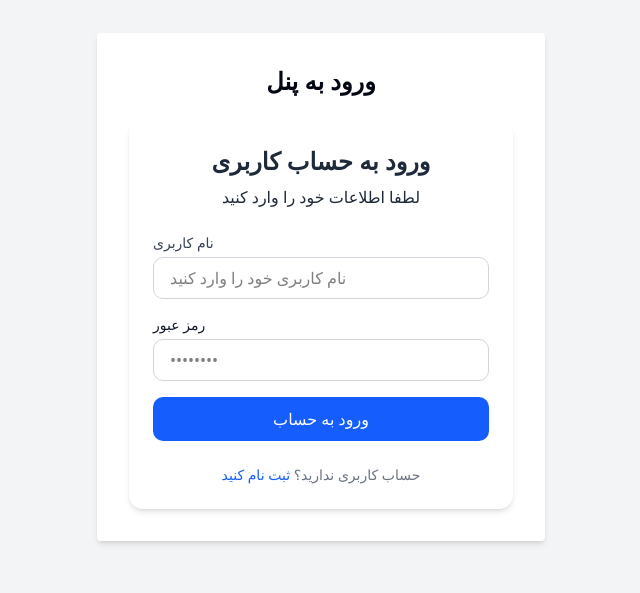
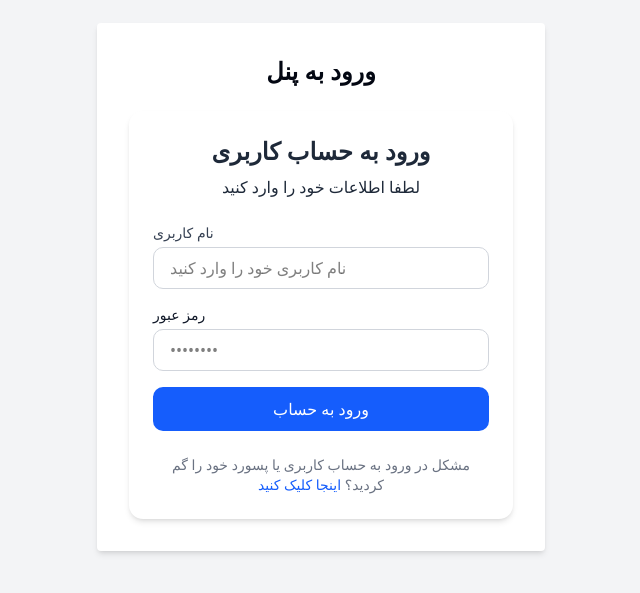
Before and after one commit to amir-mc/school-full, a Next.js app in the folder school-frontend/: page /login in a window 1280 px wide. Shown: the part 113-706 px from the top of the page, without its empty margins (319-959 px from the left). Built offline with nearby package versions, Linux system fonts and the light colour scheme.

Commit message:
edit login page

```diff
--- a/school-frontend/app/login/form.tsx
+++ b/school-frontend/app/login/form.tsx
@@ -103,9 +103,9 @@ export default function LoginForm() {
     </div>
 
     <div className="text-center text-sm text-gray-500">
-      حساب کاربری ندارید؟{' '}
+     مشکل در ورود به حساب کاربری یا پسورد خود را گم کردید؟{' '}
       <a href="#" className="text-blue-600 hover:text-blue-800 hover:underline">
-        ثبت نام کنید
+       اینجا کلیک کنید
       </a>
     </div>
   </div>
```
